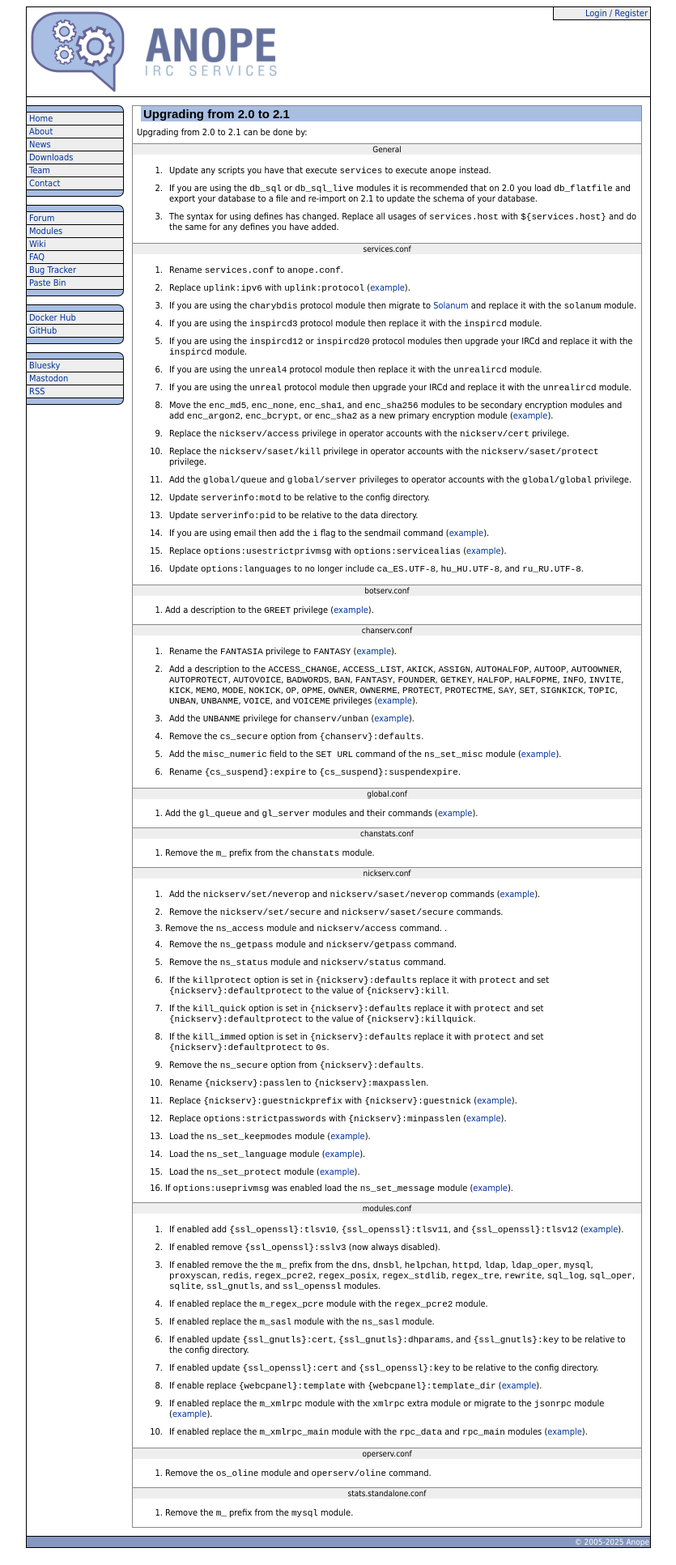
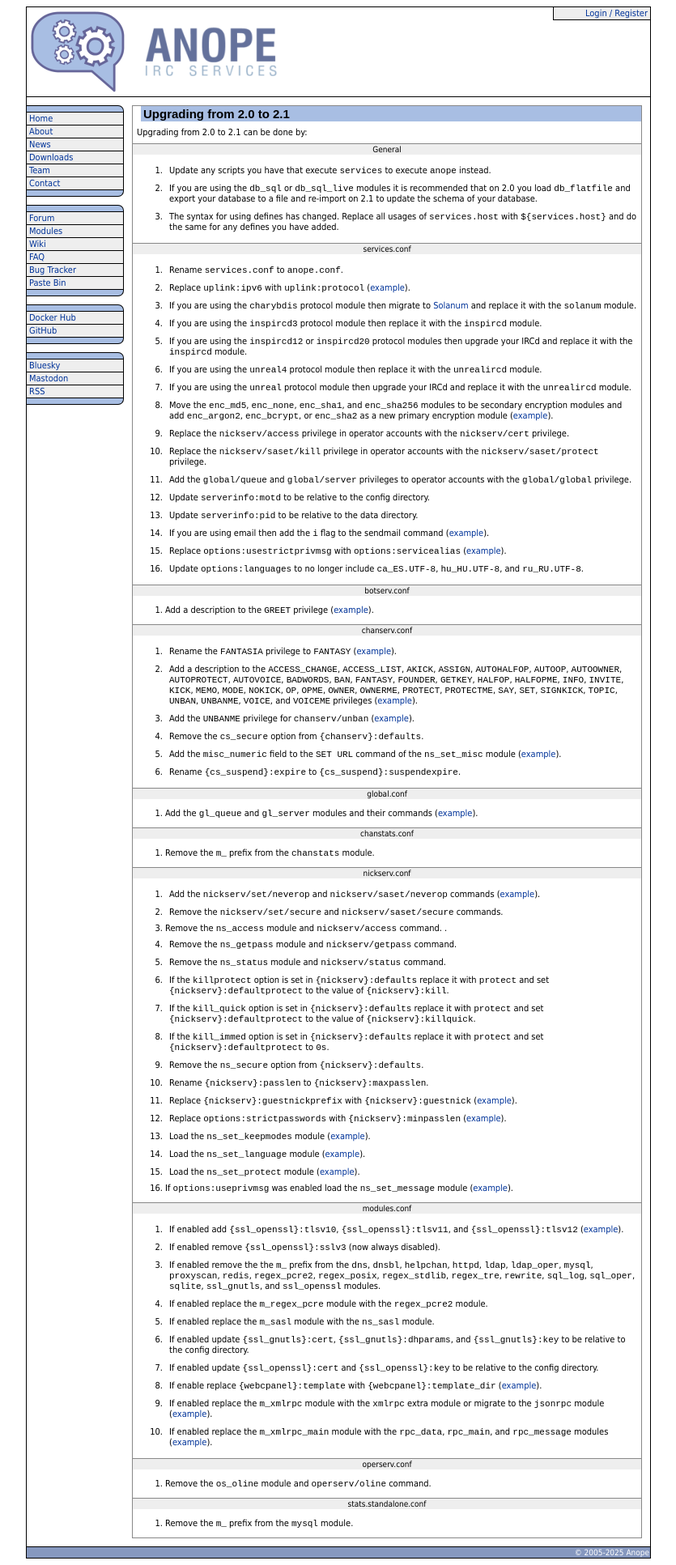
Before and after one commit to anope/website, a Jekyll site: the page built from upgrading.md, in a window 1280 px wide. Shown: the whole page at 81% size, without its empty margins (222-1057 px from the left). Built offline with Jekyll 4.4.1, drawn with Linux system fonts in a browser that asks for light colours.

Commit message:
Fix an entry in the upgrading document.

```diff
--- a/upgrading.md
+++ b/upgrading.md
@@ -127,7 +127,7 @@
 
 0. If enabled replace the `m_xmlrpc` module with the `xmlrpc` extra module or migrate to the `jsonrpc` module ([example](https://github.com/anope/anope/blob/2.1.12/data/modules.example.conf#L788-L818)).
 
-0. If enabled replace the `m_xmlrpc_main` module with the `rpc_data` and `rpc_main` modules ([example](https://github.com/anope/anope/blob/2.1.12/data/modules.example.conf#L820-L842)).
+0. If enabled replace the `m_xmlrpc_main` module with the `rpc_data`, `rpc_main`, and `rpc_message` modules ([example](https://github.com/anope/anope/blob/2.1.13/data/modules.example.conf#L824-L860)).
 
 #### operserv.conf
 
```
